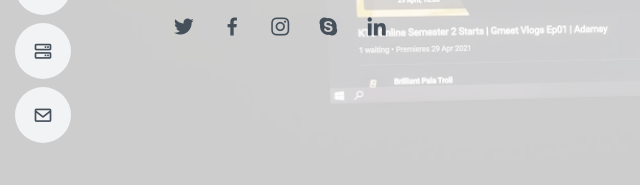
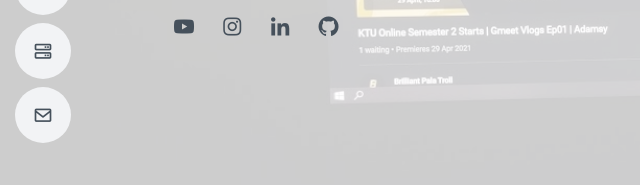
Before and after one commit to adamsyy/portfolio-V1, a plain HTML site: page index.html in a window 1280 px wide. Shown: the part 441-626 px from the top of the page, 0-640 px from the left. Drawn offline with nearby package versions, Linux system fonts and the light colour scheme.

Commit message:
social media links fixed

```diff
--- a/index.html
+++ b/index.html
@@ -57,11 +57,10 @@
       <h1>Adam Oommen Jacob</h1>
       <p>I'm a <span class="typed" data-typed-items=" Youtuber, Flutter Developer, Web Developer, Digital Marketer"></span></p>
       <div class="social-links">
-        <a href="#" class="twitter"><i class="bx bxl-twitter"></i></a>
-        <a href="#" class="facebook"><i class="bx bxl-facebook"></i></a>
-        <a href="#" class="instagram"><i class="bx bxl-instagram"></i></a>
-        <a href="#" class="google-plus"><i class="bx bxl-skype"></i></a>
-        <a href="#" class="linkedin"><i class="bx bxl-linkedin"></i></a>
+        <a href="https://www.youtube.com/channel/UCUpcY6Idnj9p4Nt3jfbRHxw" class="twitter"><i class="bx bxl-youtube"></i></a>
+        <a href="https://www.instagram.com/weberstills/" class="instagram"><i class="bx bxl-instagram"></i></a>
+        <a href="https://www.linkedin.com/in/adamoommenjacob/" class="google-plus"><i class="bx bxl-linkedin"></i></a>
+        <a href="https://github.com/weberstills" class="linkedin"><i class="bx bxl-github"></i></a>
       </div>
     </div>
   </section><!-- End Hero -->
```
